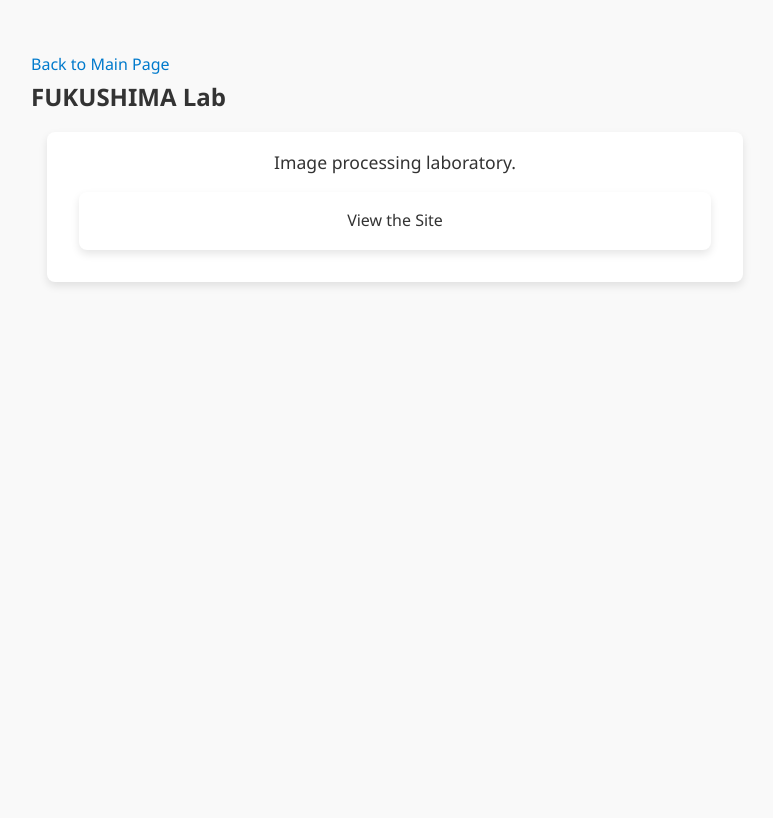
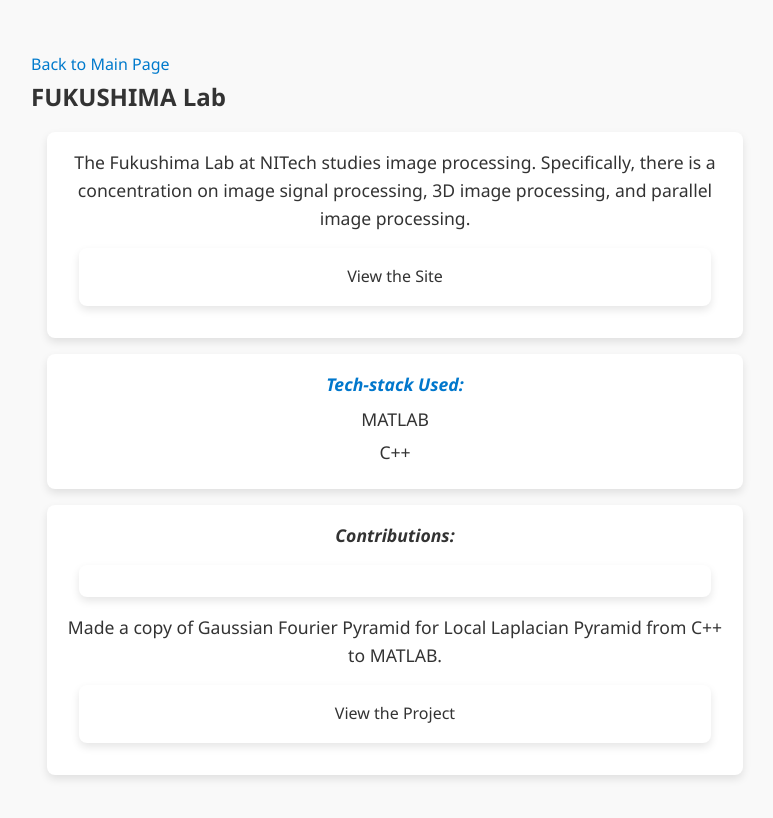
Before and after one commit to mmurata22/mmurata22.github.io, a React (Vite) app: page /projects/fukushima in a window 1280 px wide. Shown: the top 818 px of the page, without its empty margins (261-1034 px from the left). Built offline with nearby package versions, Linux system fonts and the light colour scheme.

Commit message:
FUKUSHIMA

```diff
--- a/src/pages/Fukushima.jsx
+++ b/src/pages/Fukushima.jsx
@@ -1,6 +1,7 @@
 import React from 'react';
 import { Link } from 'react-router-dom';
 import './Fukushima.css';
+import LLPF from '../assets/LLPF.png'
 
 const Fukushima = () => {
   return (
@@ -13,9 +14,27 @@
 
         <div className="project-card">
             <p>
-              Image processing laboratory.
+              The Fukushima Lab at NITech studies image processing. Specifically, there is a concentration on image signal processing, 3D image
+              processing, and parallel image processing.
             </p>
           <a href="https://fukushima.web.nitech.ac.jp/en/">View the Site</a>
+        </div>
+
+        <div className="project-card">
+          <p>
+            <span className="subtitle">Tech-stack Used:</span>
+            <ul className="tech-list">
+              <li>MATLAB</li>
+              <li>C++</li>
+            </ul>
+          </p>
+        </div>
+
+        <div className="project-card">
+          <p className="subtitle">Contributions:</p>
+          <a  />
+          <p>Made a copy of Gaussian Fourier Pyramid for Local Laplacian Pyramid from C++ to MATLAB.</p>
+          <a href="https://norishigefukushima.github.io/GaussianFourierPyramid/">View the Project</a>
         </div>
       </section>
     </div>
```
Also changed, not shown: src/assets/LLPF.png (added).
